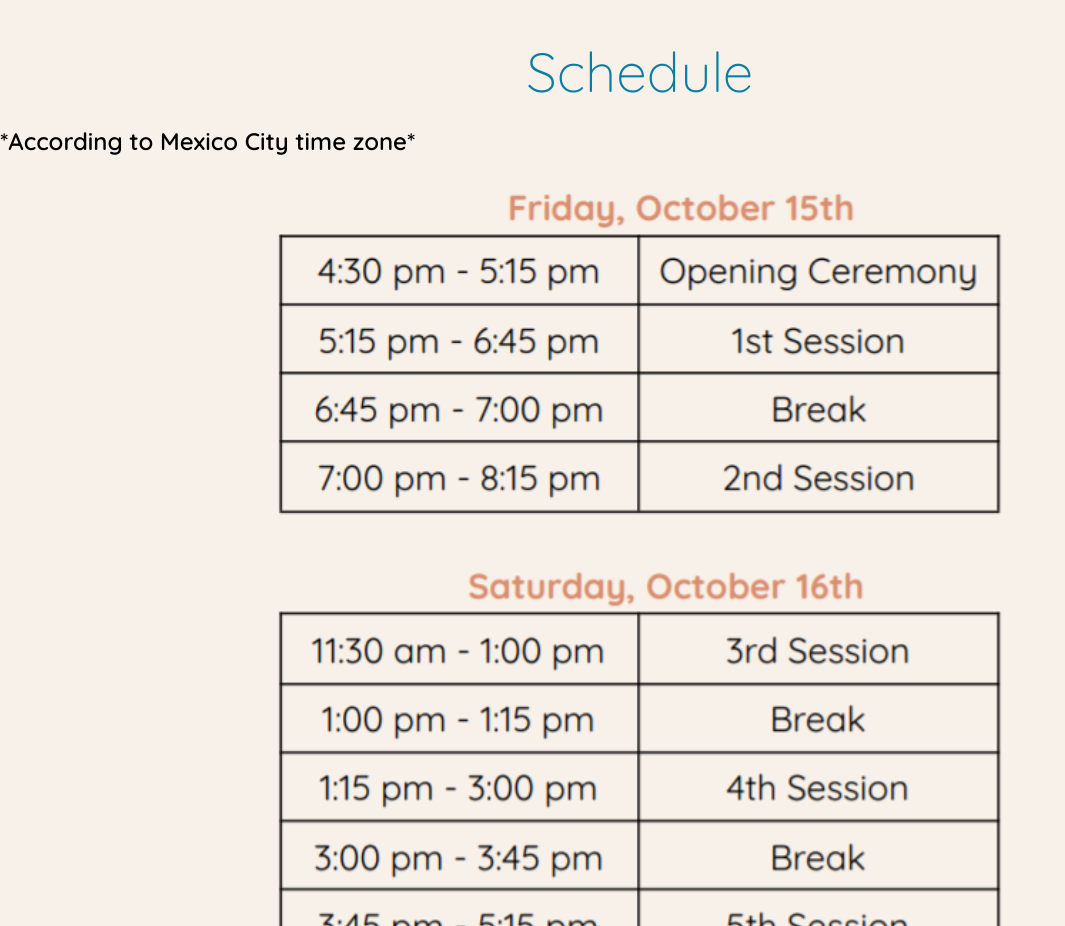
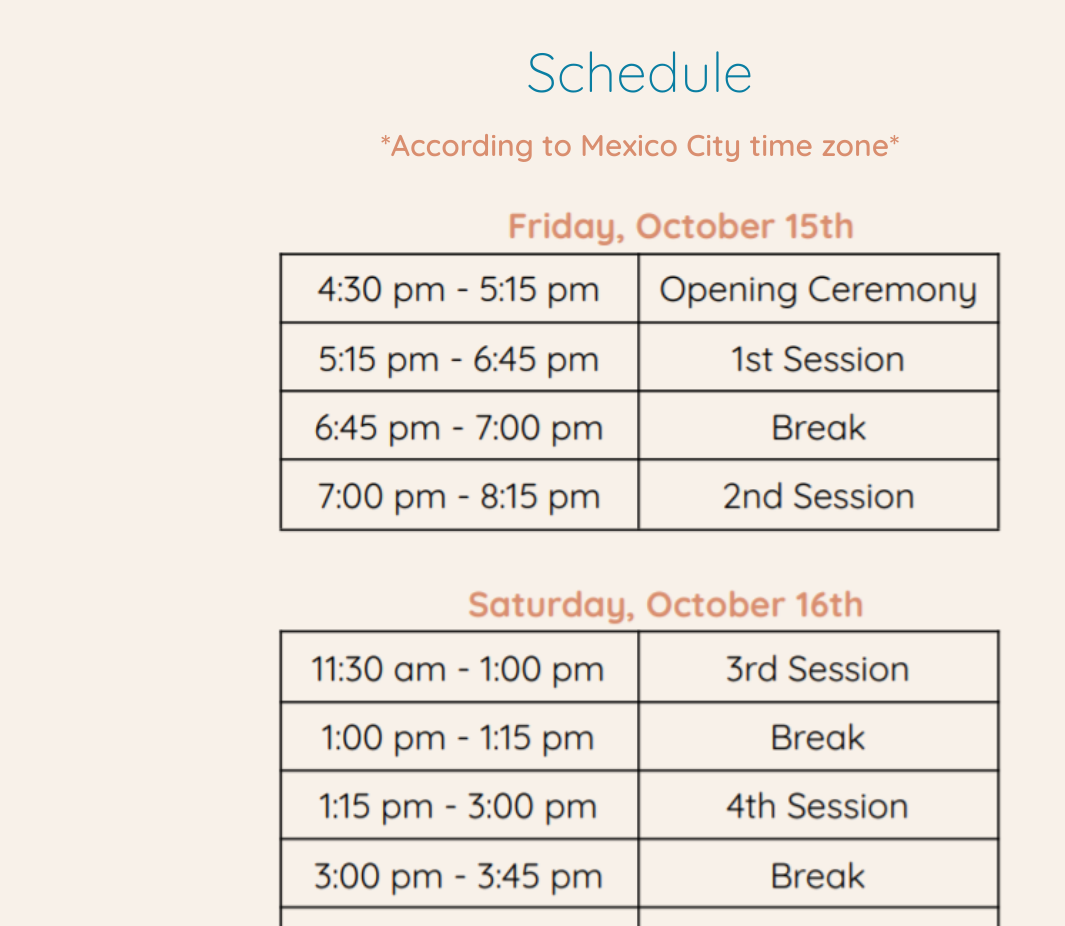
Before and after one commit to FPUMUN/FPUMUN.github.io, a plain HTML site: page index.html in a window 1280 px wide. Shown: the part 5340-6266 px from the top of the page, without its empty margins (0-1065 px from the left). Drawn offline with nearby package versions, Linux system fonts and the light colour scheme.

Commit message:
Update fpu.css

```diff
--- a/css/fpu.css
+++ b/css/fpu.css
@@ -323,6 +323,13 @@ box-sizing: border-box;
     margin-bottom: 20px;
     font-size: 55px;
 }
+#schedule h2{
+    text-align: center;
+    color: #d98e6f;
+    font-size: 30px;
+    padding-bottom: 10px;
+}
+
 #schedule{
     padding-top: 7%;
 }
```
